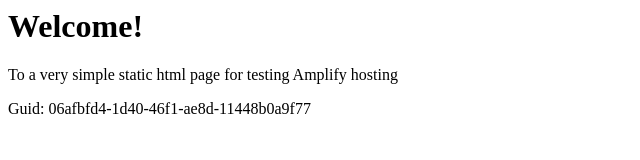
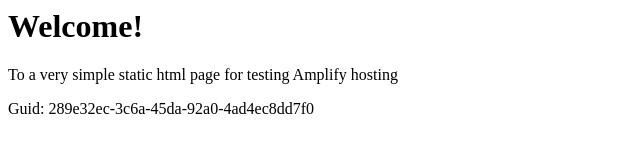
Before and after one commit to aws-aemilia-icn/Github-PR-Commit-Integration-Test-DoNotTouch-GitHubWebhookPushCanaryTest-v1-preprod-ap-northeast-2, a website: page src/index.html in a window 1280 px wide. Shown: the full height of the page, 0-640 px from the left. Drawn offline with Linux system fonts and the light colour scheme.

Commit message:
commit from integ tests

```diff
--- a/src/index.html
+++ b/src/index.html
@@ -12,6 +12,6 @@
 <body>
     <h1>Welcome!</h1>
     <p>To a very simple static html page for testing Amplify hosting</p>
-    <p>Guid: 06afbfd4-1d40-46f1-ae8d-11448b0a9f77</p></body>
+    <p>Guid: 289e32ec-3c6a-45da-92a0-4ad4ec8dd7f0</p></body>
 
 </html>
```
